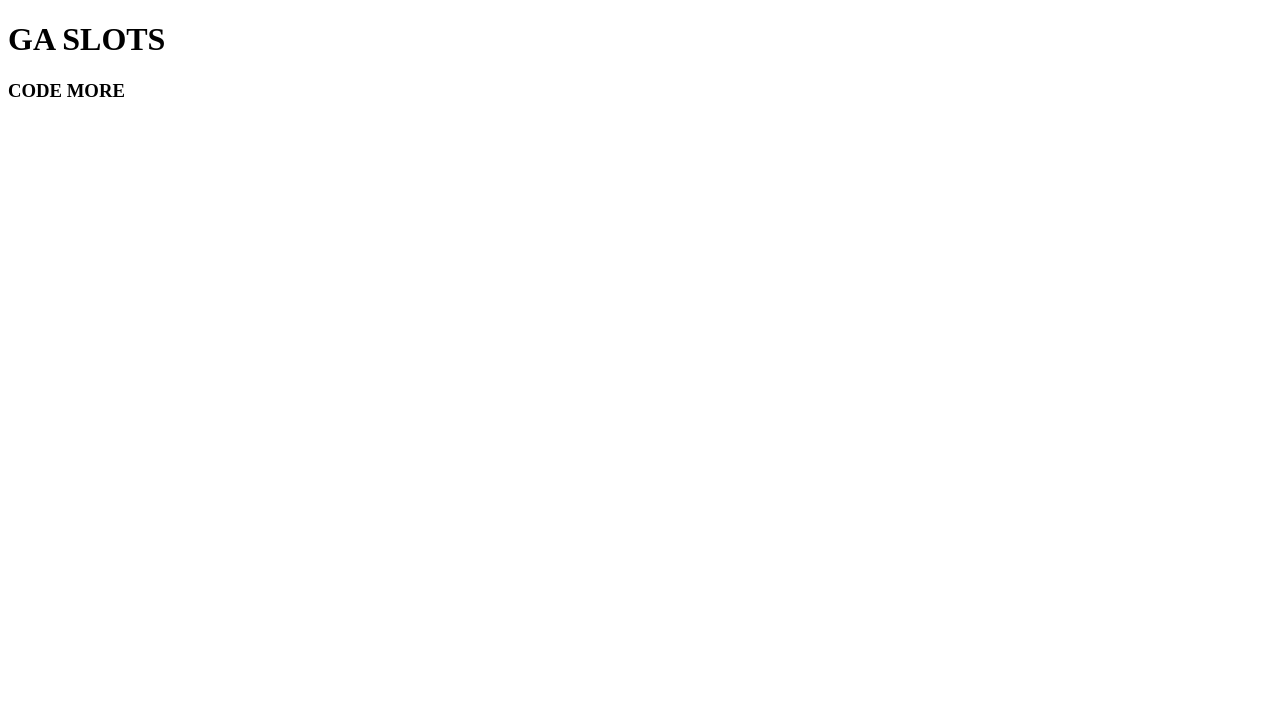
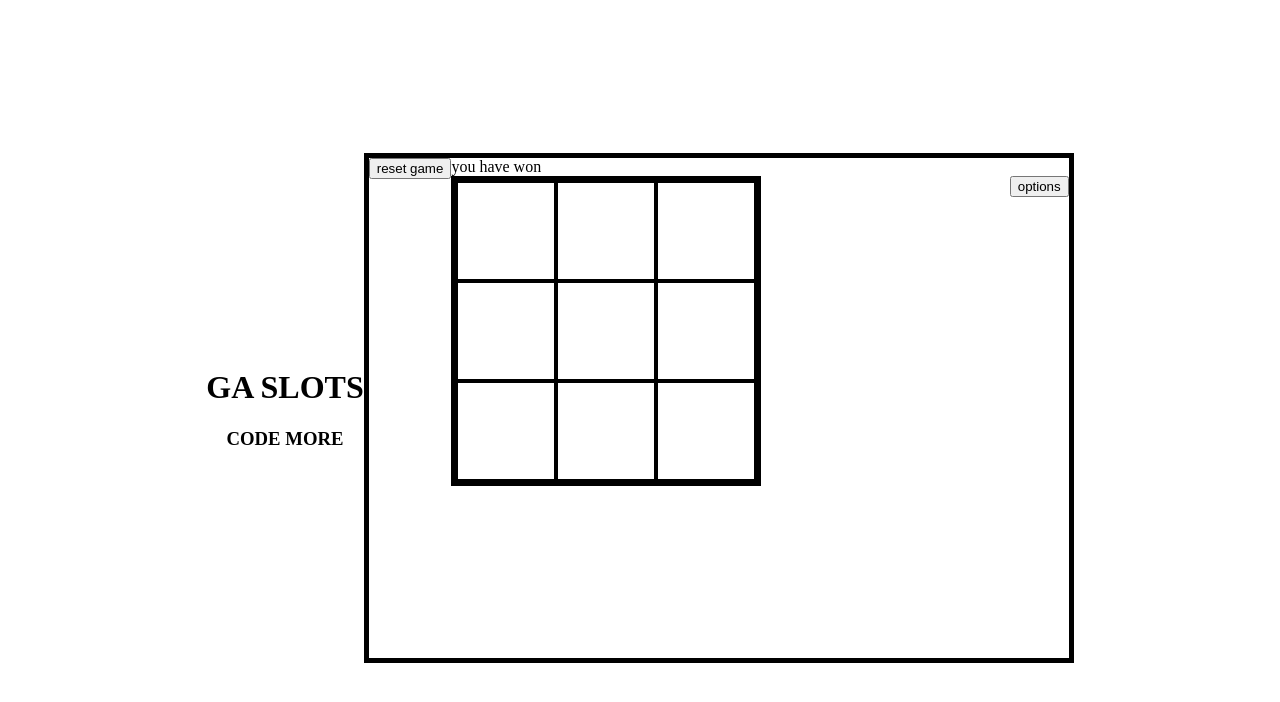
Before and after one commit to Evan-Yeo/Evan-P1-GA-slots, a plain HTML site: page index.html in a window 1280 px wide. Drawn offline with Linux system fonts and the light colour scheme.

Commit message:
added main display and the reels for the slot

```diff
--- a/css/styles.css
+++ b/css/styles.css
@@ -0,0 +1,50 @@
+/* * {
+    box-sizing: border-box;
+} */
+
+body {
+    display: flex;
+    justify-content: center;
+    align-items: center;
+    height: 100vh;
+    /* vh = view height*/
+}
+
+.top-header {
+    text-align: center;
+}
+
+.main-display {
+    border: 5px solid black;
+    height: 500px;
+    width: 700px;
+}
+
+.reset-btn {
+    float: left;
+}
+
+.options-btn {
+    float: right;
+}
+
+#game-board {
+    float: center;
+    display: flex;
+    flex-direction: column;
+    flex-wrap: wrap;
+    border: 5px solid black;
+    height: 300px;
+    width: 300px;
+}
+
+.game-tile {
+    display: flex;
+    align-items: center;
+    justify-content: center;
+    font-size: 3rem;
+    font-weight: 600;
+    flex: 0 0 32%;
+    border: 2px solid black;
+    height: 98px;
+}
--- a/index.html
+++ b/index.html
@@ -5,15 +5,30 @@
 	<link rel="stylesheet" href="./css/styles.css" />
 	<meta charset="UTF-8" />
 	<meta name="viewport" content="width=device-width, initial-scale=1.0" />
-	<title>Document</title>
+	<title>GA Slots</title>
 </head>
 
 <body>
-	<header>
+	<div class="top-header">
 		<h1>GA SLOTS</h1>
 		<h3>CODE MORE</h3>
-	</header>
 
+	</div>
+	<!-- Main game -->
+	<div class="main-display">
+
+		<div id="game-top-nav">
+			<!-- reset & options btn -->
+			<button class="reset-btn">reset game</button>
+			<!-- start, end, winnings -->
+			<div class="game-message">
+				you have won
+			</div>
+			<!-- options leaderboard, sound, brightness etc... -->
+			<button class="options-btn">options</button>
+		</div>
+
+	</div>
 	<script src="./js/game.js"></script>
 </body>
 
--- a/js/game.js
+++ b/js/game.js
@@ -0,0 +1,33 @@
+const mainDisplay = document.querySelector(".main-display");
+
+
+const gameBoard = document.createElement('div');
+gameBoard.id = 'game-board';
+//append gameBoard to body
+mainDisplay.appendChild(gameBoard);
+
+for (let index = 0; index < 9; index++) {
+    let gameTile = document.createElement('div');
+    gameTile.classList.add('game-tile', `game-tile-${index}`);
+    gameBoard.appendChild(gameTile);
+    console.log(gameTile);
+}
+
+const checkWinner = () => {
+    const gameTiles = document.querySelectorAll('.game-tile');
+    const matrix = [];
+    const rows = [];
+    const cols = [];
+}
+
+
+
+
+class slotGame {
+    constructor(status, balance, bet) {
+        //status game start, Ends
+        this.status = status;
+        this.balance = 1000;
+        this.bet = 10;
+    }
+}
```
